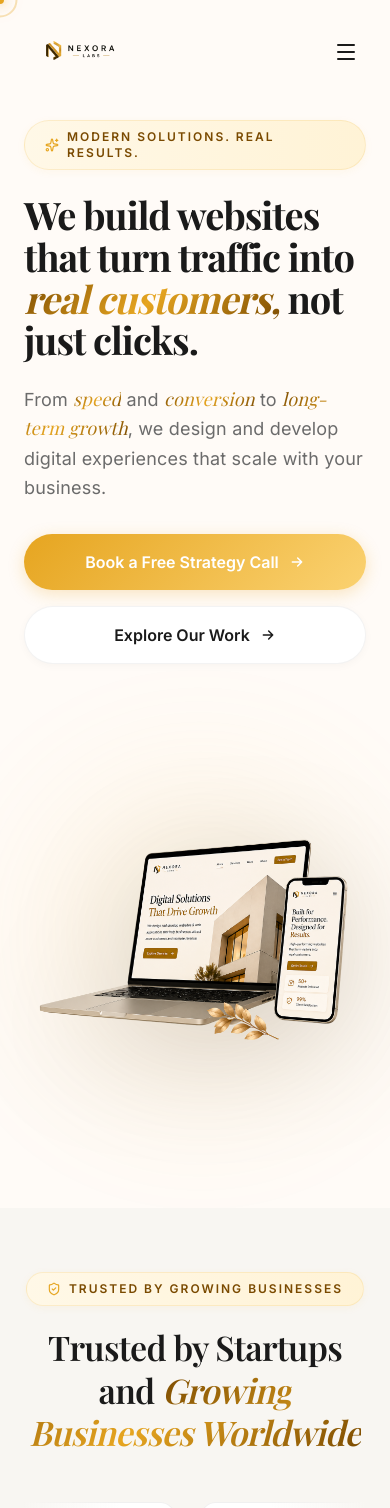
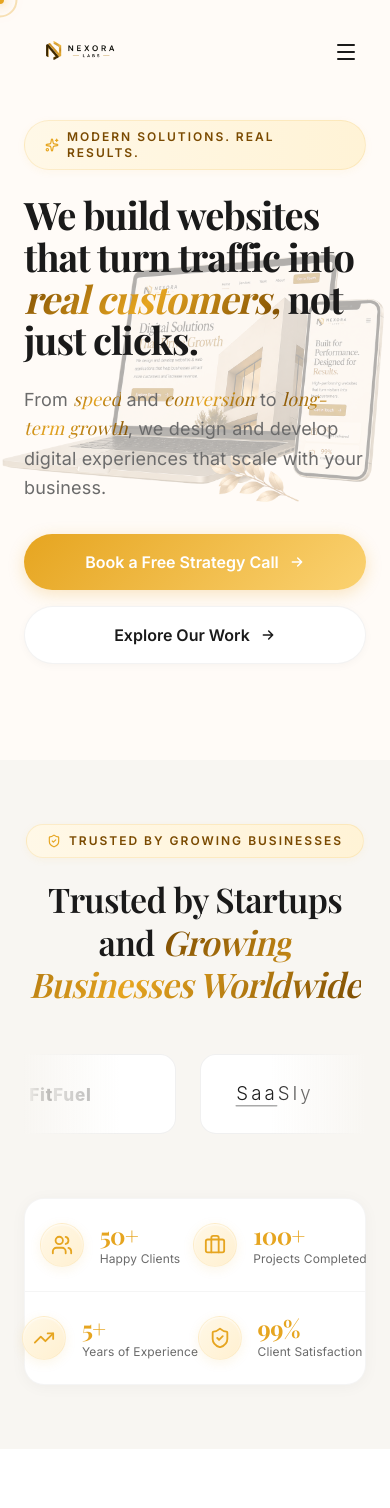
Before and after one commit to Roushan-Gupta1889/Nexora-Lab, a Next.js app: page / in a window 390 px wide. Shown: the top 1508 px of the page. Built offline with nearby package versions, Linux system fonts and the light colour scheme.

Commit message:
mobile view hero img

```diff
--- a/src/components/sections/HeroSection.tsx
+++ b/src/components/sections/HeroSection.tsx
@@ -82,6 +82,20 @@ export function HeroSection() {
       ref={containerRef}
       className="relative pt-[120px] pb-16 md:pt-[160px] md:pb-24 lg:pt-[200px] lg:pb-32 overflow-hidden"
     >
+      {/* Mobile Background Image */}
+      <div className="absolute inset-0 z-0 lg:hidden opacity-[0.3] pointer-events-none flex items-center justify-center">
+        <div className="relative w-full h-full scale-125 sm:scale-100">
+          <Image
+            src="/images/hero-img copy.png"
+            alt="Hero Background"
+            fill
+            className="object-contain object-center"
+            sizes="100vw"
+            priority
+          />
+        </div>
+      </div>
+
       <div className="max-w-[1200px] mx-auto px-6 relative z-10">
         <div className="grid grid-cols-1 lg:grid-cols-2 gap-12 lg:gap-8 items-center">
           {/* Left Column: Text */}
@@ -128,7 +142,7 @@ export function HeroSection() {
           </div>
 
           {/* Right Column: Image */}
-          <div className="relative w-full h-[400px] sm:h-[500px] lg:h-[650px] flex items-center justify-center lg:justify-end">
+          <div className="relative w-full h-[400px] sm:h-[500px] lg:h-[650px] hidden lg:flex items-center justify-center lg:justify-end">
             {/* Gold Gradient Glow */}
             <div className="hero-glow absolute top-1/2 left-1/2 -translate-x-1/2 -translate-y-1/2 w-[300px] h-[300px] sm:w-[450px] sm:h-[450px] lg:w-[550px] lg:h-[550px] bg-gradient-to-tr from-primary-gold/10 to-secondary-gold/20 rounded-full blur-[80px] pointer-events-none" />
 
```
